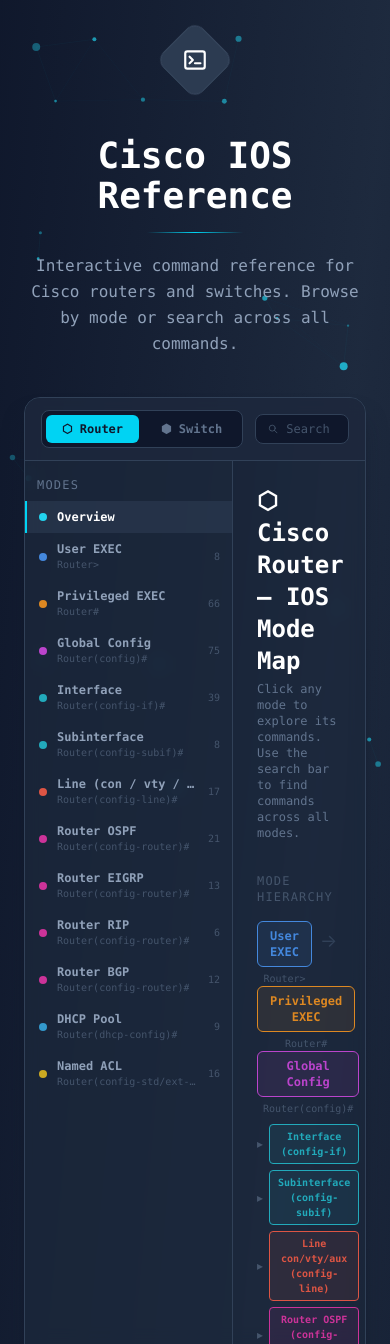
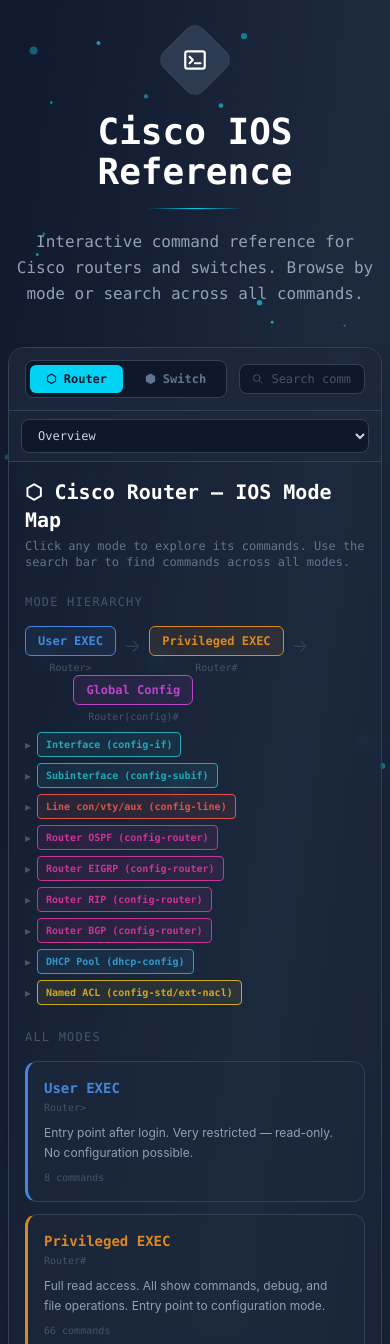
Before and after one commit to yanntroadec/personal-website, a Next.js app: page /resources/cisco-ios in a window 390 px wide. Shown: the top 1344 px of the page. Built offline with nearby package versions, Linux system fonts and the light colour scheme.

Commit message:
refactor: improve layout and responsiveness in CiscoIOS components

```diff
--- a/app/resources/cisco-ios/page.tsx
+++ b/app/resources/cisco-ios/page.tsx
@@ -19,7 +19,7 @@
       <FloatingParticles />
       <Header />
 
-      <div className="flex-1 flex flex-col px-6 py-12 relative z-10">
+      <div className="flex-1 flex flex-col px-2 sm:px-6 py-6 sm:py-12 relative z-10">
         {/* Title */}
         <div className="text-center mb-10">
           <h1 className="text-4xl md:text-5xl font-bold font-mono text-white mb-4">
--- a/components/CiscoIOSReference.tsx
+++ b/components/CiscoIOSReference.tsx
@@ -970,10 +970,10 @@
   const currentMode = D.modes.find(m => m.id === mode)
   const cmdCount = (m: Mode) => m.groups.reduce((a, g) => a + g.cmds.filter(c => c[1]).length, 0)
 
-  // ── Sidebar ──────────────────────────────────────────────────────────────
+  // ── Sidebar (desktop only) ────────────────────────────────────────────────
 
   const Sidebar = () => (
-    <div className="w-52 flex-shrink-0 bg-slate-800/60 border-r border-slate-700 overflow-y-auto">
+    <div className="hidden md:flex md:flex-col w-52 flex-shrink-0 bg-slate-800/60 border-r border-slate-700 overflow-y-auto">
       <div className="px-3 py-2 text-xs text-slate-500 uppercase tracking-widest font-mono mt-2">Modes</div>
 
       {/* Overview */}
@@ -1017,19 +1017,36 @@
     </div>
   )
 
+  // ── Mobile mode picker ────────────────────────────────────────────────────
+
+  const MobileModePicker = () => (
+    <div className="md:hidden px-3 py-2 bg-slate-800/60 border-b border-slate-700 flex-shrink-0">
+      <select
+        value={mode}
+        onChange={e => { setMode(e.target.value); setSearch('') }}
+        className="w-full bg-slate-900 border border-slate-700 rounded-lg px-3 py-2 text-xs font-mono text-slate-300 outline-none"
+      >
+        <option value="overview">Overview</option>
+        {D.modes.map(m => (
+          <option key={m.id} value={m.id}>{m.name} — {m.prompt}</option>
+        ))}
+      </select>
+    </div>
+  )
+
   // ── Overview ─────────────────────────────────────────────────────────────
 
   const Overview = () => (
-    <div className="p-6 animate-fade-in-slow">
-      <h2 className="text-2xl font-bold font-mono text-white mb-1">
+    <div className="p-4 md:p-6 animate-fade-in-slow">
+      <h2 className="text-xl md:text-2xl font-bold font-mono text-white mb-1">
         {dev === 'router' ? '⬡' : '⬢'} Cisco {D.label} — IOS Mode Map
       </h2>
-      <p className="text-slate-500 text-xs font-mono mb-8">
+      <p className="text-slate-500 text-xs font-mono mb-6 md:mb-8">
         Click any mode to explore its commands. Use the search bar to find commands across all modes.
       </p>
 
       {/* Flow diagram */}
-      <div className="mb-8">
+      <div className="mb-6 md:mb-8">
         <div className="text-xs uppercase tracking-widest text-slate-600 font-mono mb-4">Mode Hierarchy</div>
         <div className="flex flex-wrap items-start gap-0">
           {D.flow.map((fn, i) => {
@@ -1104,7 +1121,7 @@
   // ── Search results ────────────────────────────────────────────────────────
 
   const SearchResults = () => (
-    <div className="p-6 animate-fade-in-slow">
+    <div className="p-4 md:p-6 animate-fade-in-slow">
       <div className="mb-5">
         <div className="text-xl font-bold font-mono text-white mb-1">Search results</div>
         <div className="text-xs text-slate-500 font-mono">
@@ -1120,13 +1137,13 @@
           {searchResults.map((r, i) => (
             <div
               key={i}
-              className="grid grid-cols-[minmax(200px,280px)_1fr] border-b border-slate-800 last:border-b-0 hover:bg-slate-800/40 transition-colors"
+              className="grid grid-cols-1 md:grid-cols-[minmax(200px,280px)_1fr] border-b border-slate-800 last:border-b-0 hover:bg-slate-800/40 transition-colors"
             >
-              <div className="px-4 py-2.5 border-r border-slate-800 font-mono text-xs text-amber-300 break-words">
+              <div className="px-4 py-2.5 md:border-r border-slate-800 font-mono text-xs text-amber-300 break-words">
                 <FormatCmd cmd={r.cmd} query={search} />
                 <div className="text-[10px] mt-0.5 font-mono" style={{ color: r.modeCol }}>{r.modeName}</div>
               </div>
-              <div className="px-4 py-2.5 text-xs text-slate-400 flex items-center">
+              <div className="px-4 pb-2.5 pt-0 md:pt-2.5 text-xs text-slate-400 flex items-start md:items-center">
                 {highlight(r.desc, search)}
               </div>
             </div>
@@ -1141,7 +1158,7 @@
   const ModeDetail = ({ m }: { m: Mode }) => {
     const enterLines = m.enter.split('\n')
     return (
-      <div className="p-6 animate-fade-in-slow">
+      <div className="p-4 md:p-6 animate-fade-in-slow">
         {/* Header */}
         <div className="flex gap-3 pb-5 border-b border-slate-700 mb-5">
           <div className="w-0.5 rounded-full flex-shrink-0 self-stretch min-h-[44px]" style={{ background: m.col }} />
@@ -1158,10 +1175,10 @@
         </div>
 
         {/* How to enter */}
-        <div className="bg-slate-800/70 border border-slate-700 rounded-lg px-4 py-3 mb-5">
+        <div className="bg-slate-800/70 border border-slate-700 rounded-lg px-4 py-3 mb-5 overflow-x-auto">
           <div className="text-[10px] uppercase tracking-widest text-slate-600 font-mono mb-2">How to enter</div>
           {enterLines.map((line, i) => (
-            <div key={i} className="font-mono text-xs text-amber-300">
+            <div key={i} className="font-mono text-xs text-amber-300 whitespace-nowrap">
               <FormatCmd cmd={line} query="" />
             </div>
           ))}
@@ -1186,12 +1203,12 @@
                 {cmds.map(([cmd, desc], i) => (
                   <div
                     key={i}
-                    className="grid grid-cols-[minmax(200px,300px)_1fr] border-b border-slate-800 last:border-b-0 hover:bg-slate-800/40 transition-colors"
+                    className="grid grid-cols-1 md:grid-cols-[minmax(200px,300px)_1fr] border-b border-slate-800 last:border-b-0 hover:bg-slate-800/40 transition-colors"
                   >
-                    <div className="px-4 py-2.5 border-r border-slate-800 font-mono text-xs text-amber-300 break-words">
+                    <div className="px-4 py-2.5 md:border-r border-slate-800 font-mono text-xs text-amber-300 break-words">
                       <FormatCmd cmd={cmd} query="" />
                     </div>
-                    <div className="px-4 py-2.5 text-xs text-slate-400 leading-relaxed flex items-center">
+                    <div className="px-4 pb-2.5 pt-0 md:pt-2.5 text-xs text-slate-400 leading-relaxed flex items-start md:items-center">
                       {desc}
                     </div>
                   </div>
@@ -1252,6 +1269,9 @@
         </div>
       </div>
 
+      {/* Mobile mode picker */}
+      {!search && <MobileModePicker />}
+
       {/* Body: sidebar + content */}
       <div className="flex flex-1 overflow-hidden">
         {!search && <Sidebar />}
```
